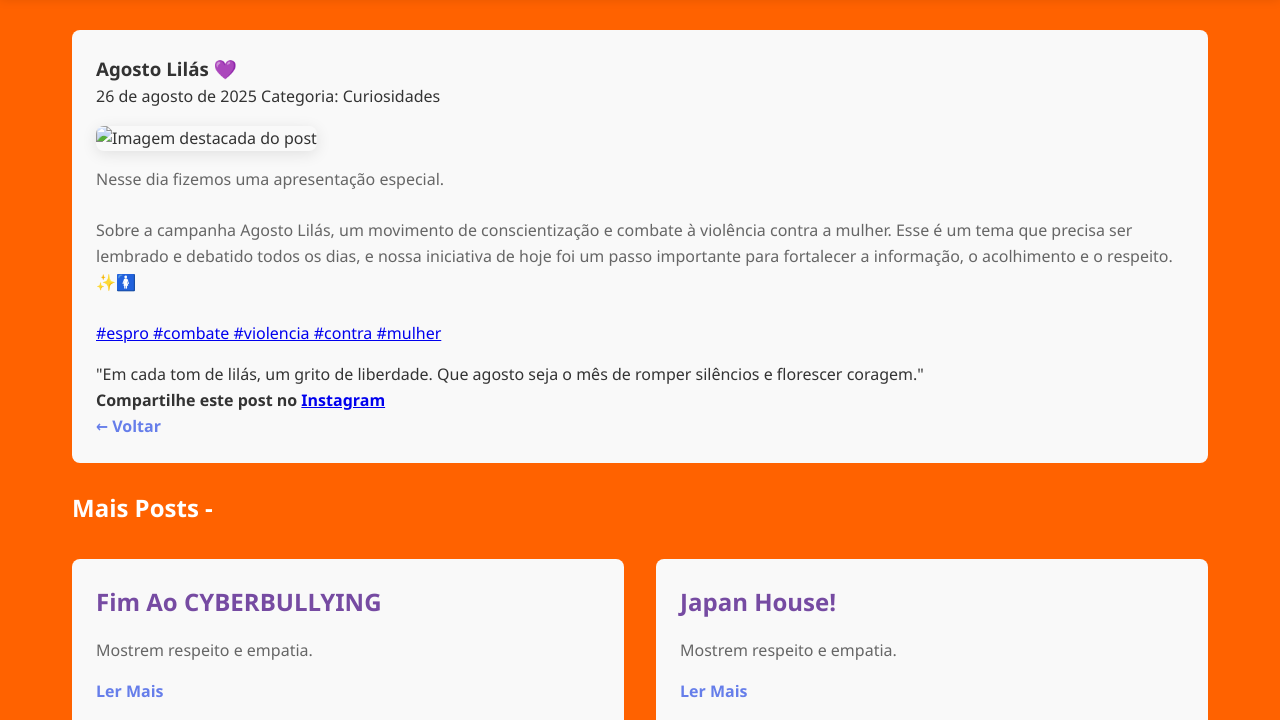
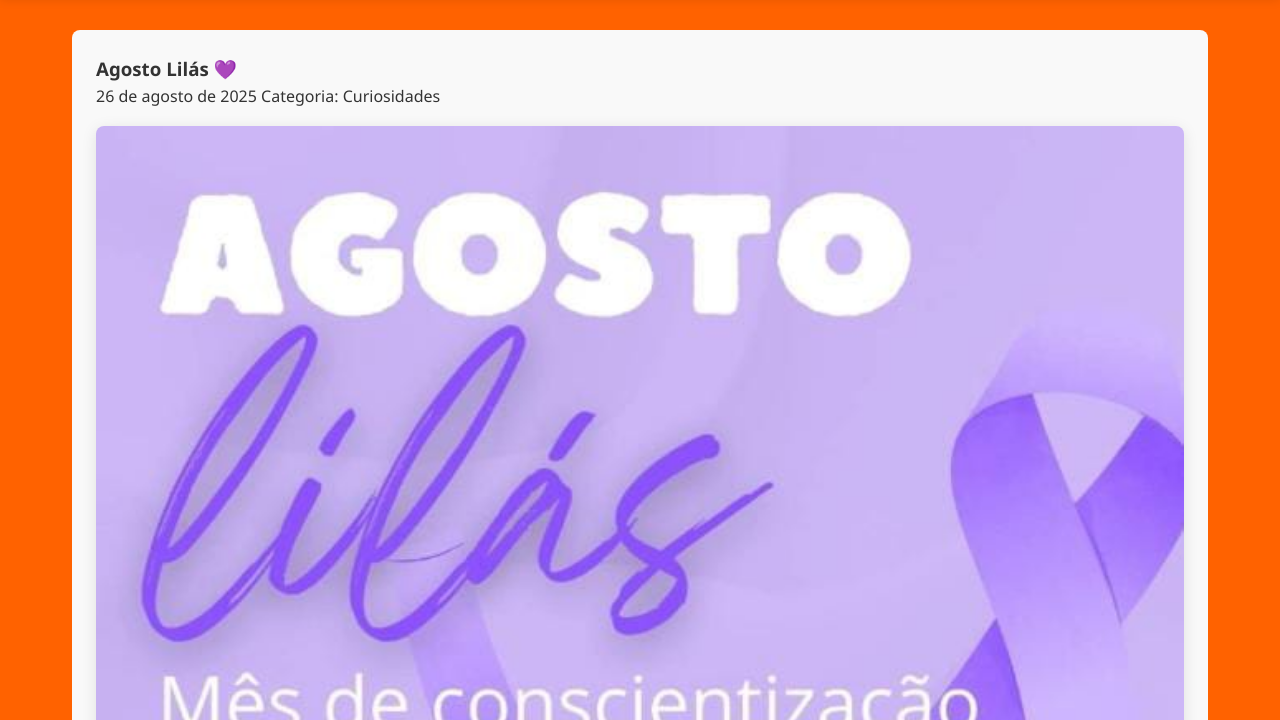
Before and after one commit to ViniciusSimiaoEsc/Raizdobem, a plain HTML site: page post3.html in a window 1280 px wide. Shown: the part 80-800 px from the top of the page. Drawn offline with Linux system fonts and the light colour scheme.

Commit message:
Update post3.html

```diff
--- a/post3.html
+++ b/post3.html
@@ -31,7 +31,7 @@
                 </div>
             </div>
 
-            <img src="images/imagenpost3.jpeg" alt="Imagem destacada do post" class="responsive-image">
+            <img src="imagenpost3.jpeg" alt="Imagem destacada do post" class="responsive-image">
 
             <div class="post-body">
                 <p>Nesse dia fizemos uma apresentação especial.<br><br>
```
